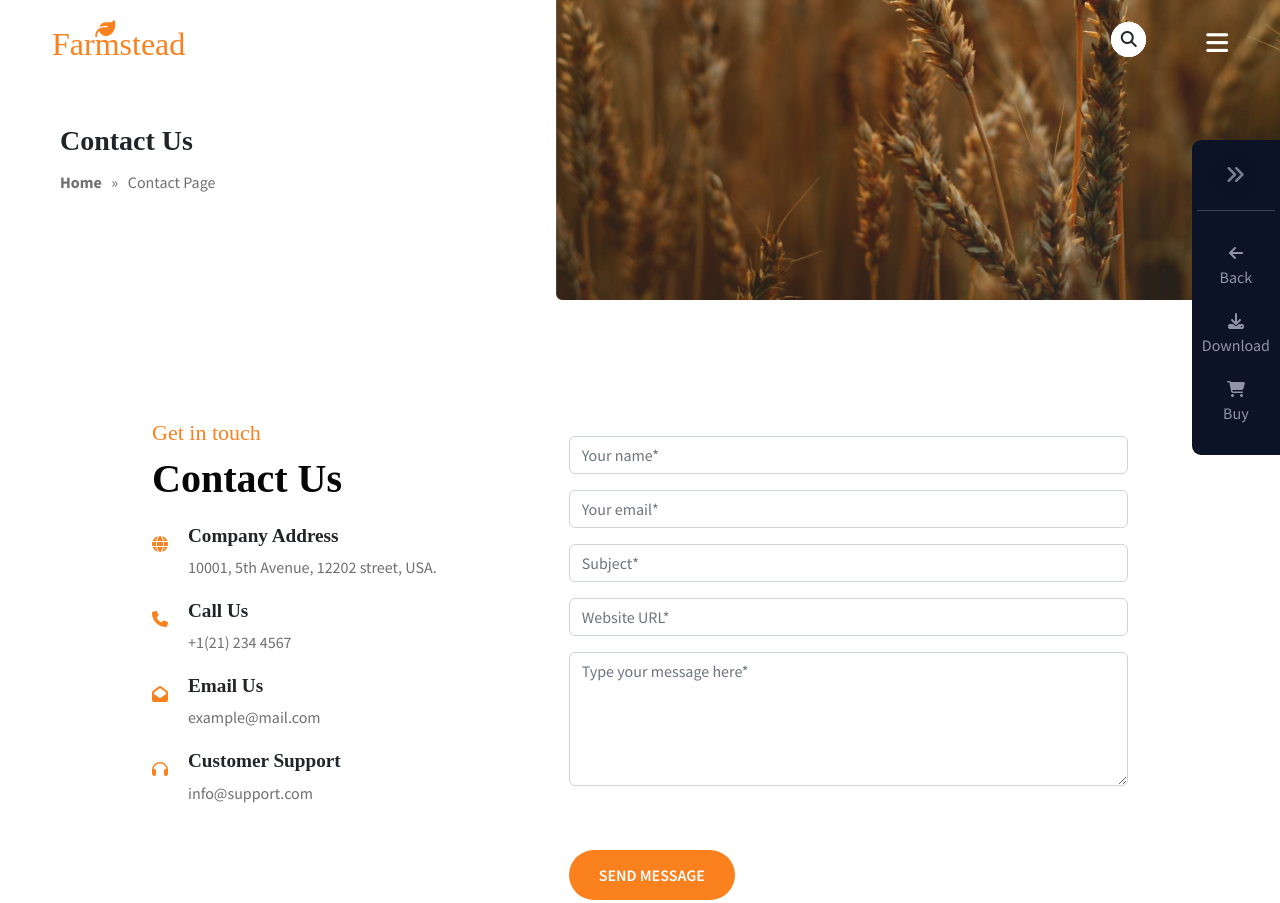
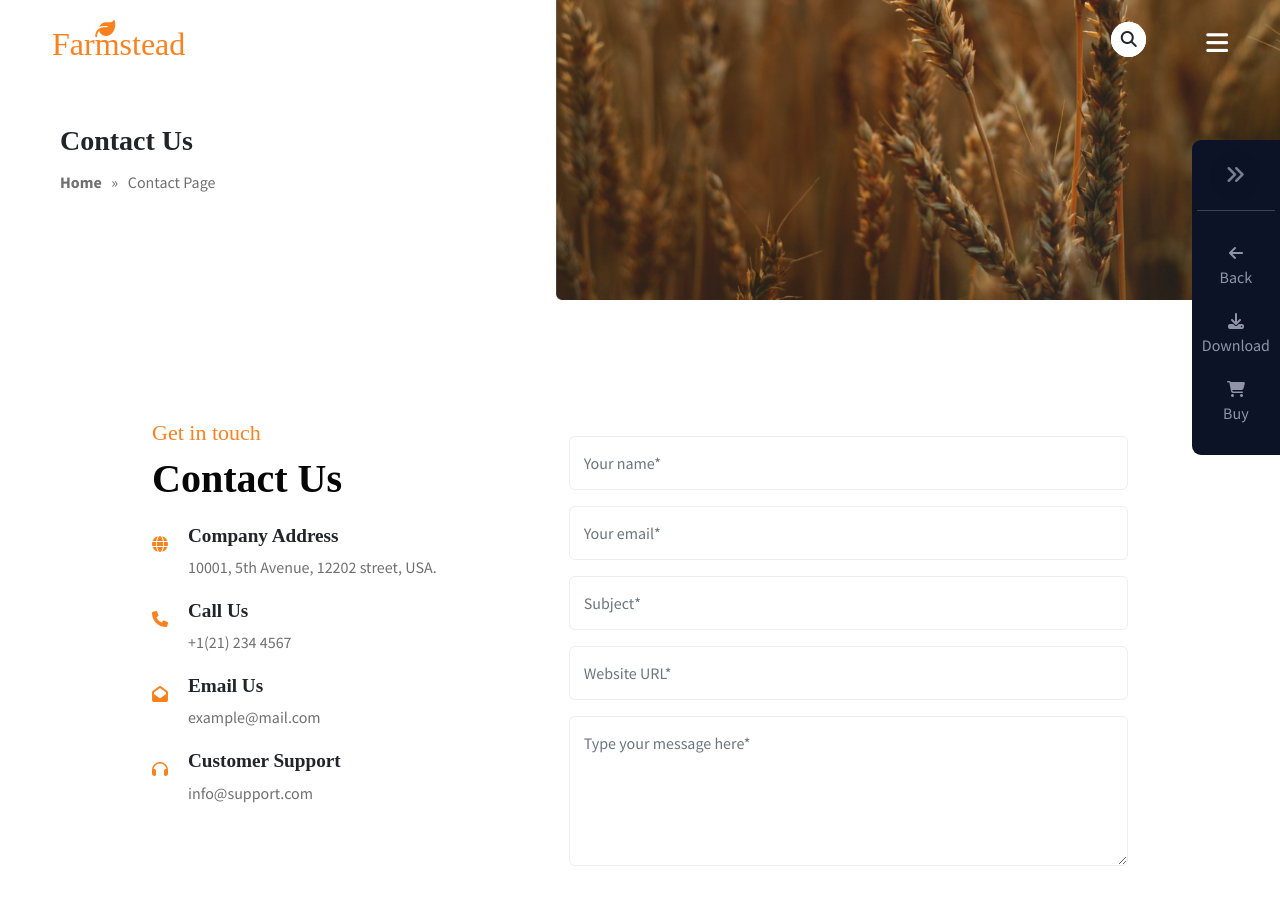
Before and after one commit to hqbao000101/BCS07_CAPSTONE1_G6_Farmstead, a plain HTML site: page pages/contact.html in a window 1280 px wide. Shown: the top 903 px of the page. Drawn offline with nearby package versions, Linux system fonts and the light colour scheme; a web font is replaced by a local one.

Commit message:
update: all-pages-v3

```diff
--- a/css/style.contact.css
+++ b/css/style.contact.css
@@ -86,6 +86,13 @@ section.contact_contactUs .item__list a:hover {
   cursor: pointer;
   transition: all 0.5s;
 }
+
+section.contact_contactUs input,
+section.contact_contactUs textarea {
+  padding: 14px;
+  border: 1px solid #eee;
+}
+
 section.contact_contactUs input:focus,
 section.contact_contactUs textarea:focus {
   /* border: #fb811e; */
```
